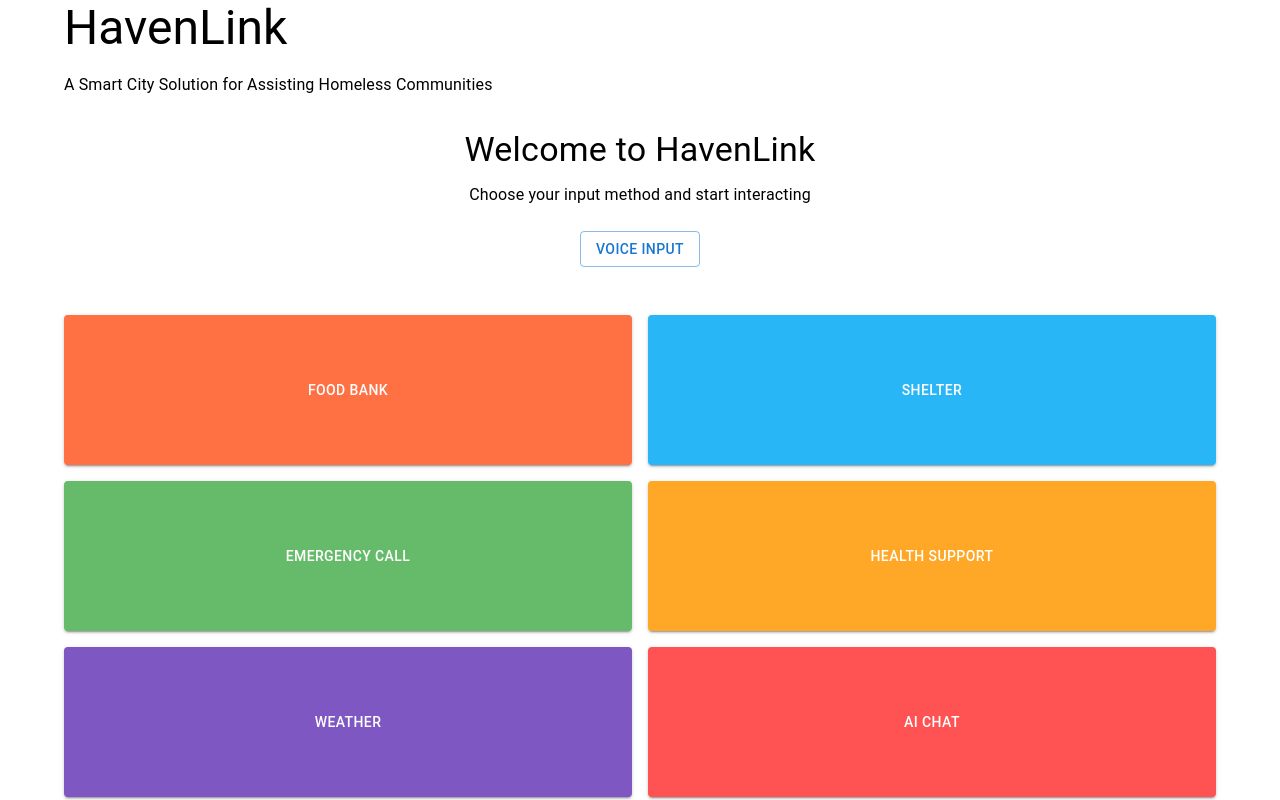
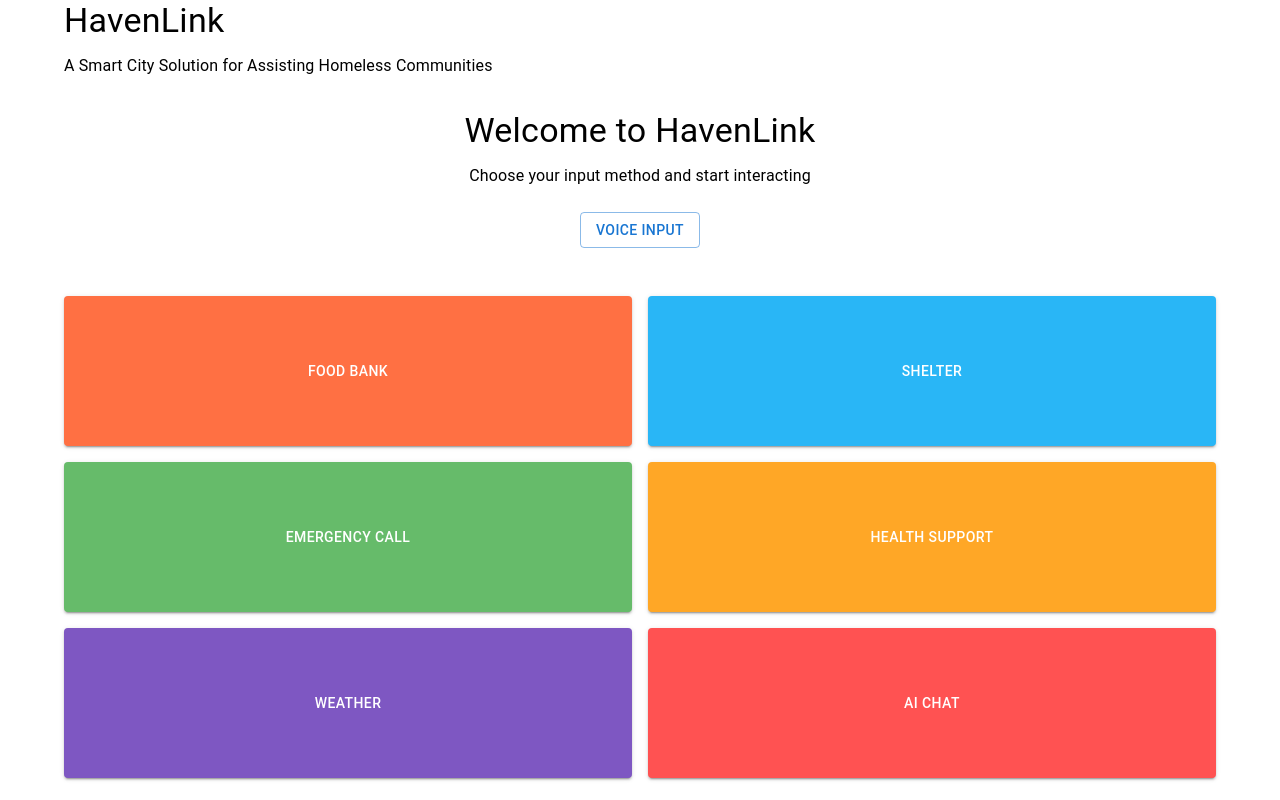
Before and after one commit to yDing121/HavenLink, a React (Create React App) app in the folder frontend/: page / in a window 1280 px wide. Built offline with nearby package versions, Linux system fonts and the light colour scheme.

Commit message:
edit sizing

```diff
--- a/frontend/src/App.js
+++ b/frontend/src/App.js
@@ -226,7 +226,7 @@ function App() {
       {/* 顶部的标题和描述 */}
       <Grid container spacing={2} alignItems="center" justifyContent="space-between">
         <Grid item xs={8}>
-          <Typography variant="h3" component="div" gutterBottom>
+          <Typography variant="h4" component="div" gutterBottom>
             HavenLink
           </Typography>
           <Typography variant="body1">
```
